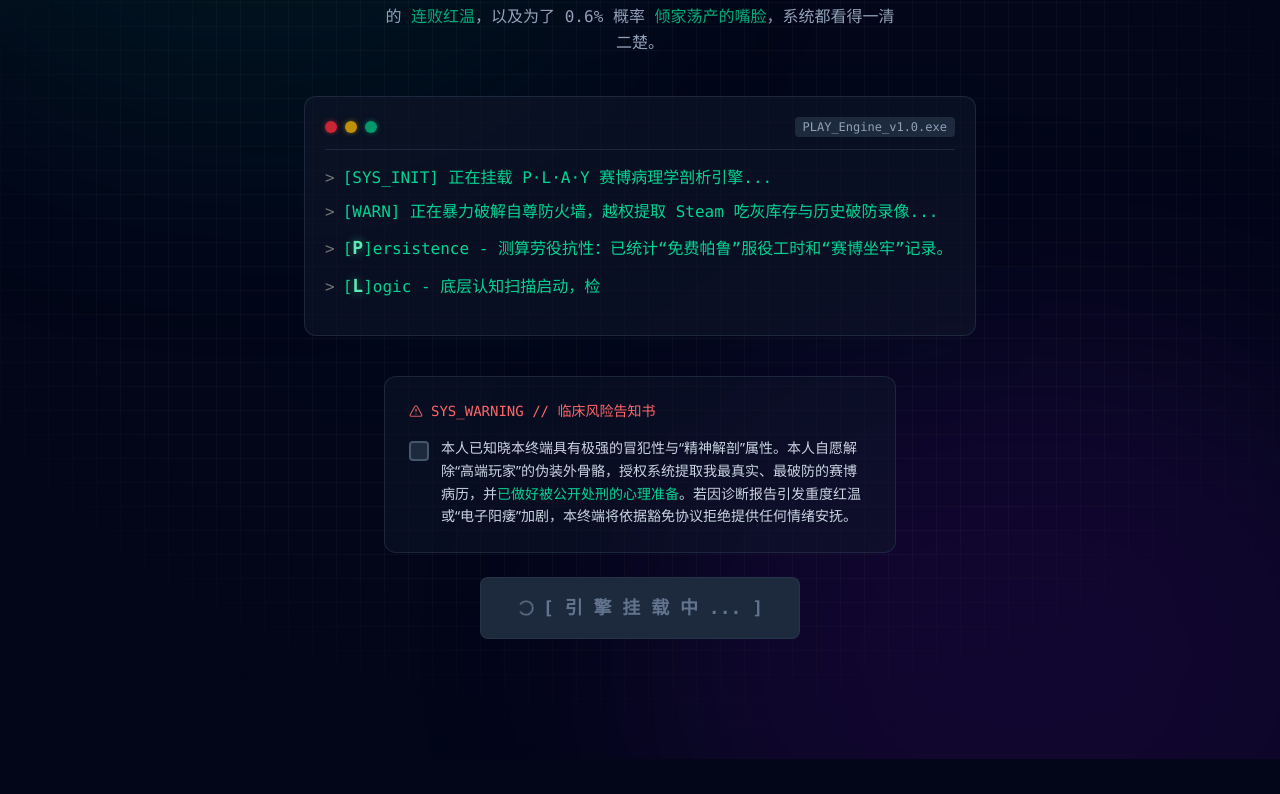
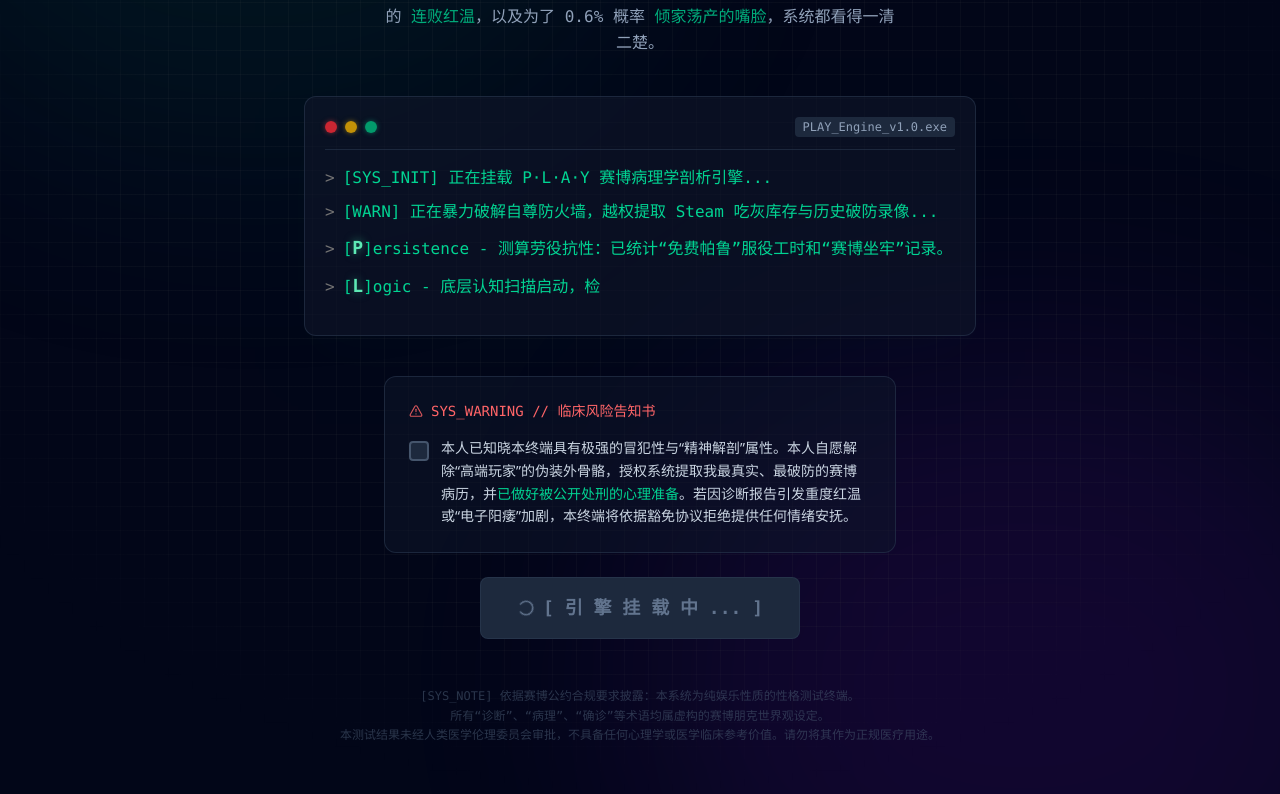
Before and after one commit to lxchapu/play, a Next.js app: page / in a window 1280 px wide. Shown: the part 286-1080 px from the top of the page. Before the commit the page ends 1045 px from the top, so only its background shows below. Built offline with nearby package versions, Linux system fonts and the light colour scheme.

Commit message:
feat: 添加合规声明组件

```diff
--- /dev/null
+++ b/src/app/_components/compliance-disclaimer.tsx
@@ -0,0 +1,20 @@
+/**
+ * 合规声明
+ */
+export function ComplianceDisclaimer() {
+  return (
+    <div className="py-12 px-4 text-center animate-[fadeIn_1s_ease-out_both_0.8s]">
+      <p className="text-[10px] sm:text-xs font-mono text-slate-600/60 leading-relaxed max-w-2xl mx-auto">
+        {
+          "[SYS_NOTE] 依据赛博公约合规要求披露：本系统为纯娱乐性质的性格测试终端。"
+        }
+        <br />
+        {"所有“诊断”、“病理”、“确诊”等术语均属虚构的赛博朋克世界观设定。"}
+        <br />
+        {
+          "本测试结果未经人类医学伦理委员会审批，不具备任何心理学或医学临床参考价值。请勿将其作为正规医疗用途。"
+        }
+      </p>
+    </div>
+  );
+}
--- a/src/app/page.tsx
+++ b/src/app/page.tsx
@@ -5,6 +5,7 @@ import "./_styles/style.css";
 import { ArrowRight, Check, TriangleAlert } from "lucide-react";
 import { useState } from "react";
 import { ActionButton } from "./_components/action-button";
+import { ComplianceDisclaimer } from "./_components/compliance-disclaimer";
 import { GithubLink } from "./_components/github-link";
 import { Terminal, type TerminalLog } from "./_components/terminal";
 
@@ -45,7 +46,7 @@ export default function LandingPage() {
         </div>
       </div>
       <div className="relative z-1 w-full max-w-250 mx-auto">
-        <div className="px-4 pt-4 pb-30 md:pt-10 md:px-8 flex flex-col gap-10">
+        <div className="px-4 pt-4 md:pt-10 md:px-8 flex flex-col gap-10">
           <Header />
           <div className="w-full max-w-2xl mx-auto animate-[fadeIn_0.5s_ease-out_both_0.2s]">
             <Terminal
@@ -57,6 +58,7 @@ export default function LandingPage() {
           <Action booted={booted} />
         </div>
       </div>
+      <ComplianceDisclaimer />
     </>
   );
 }
--- a/src/app/result/page.tsx
+++ b/src/app/result/page.tsx
@@ -7,6 +7,7 @@ import { notFound, useRouter, useSearchParams } from "next/navigation";
 import { Suspense, useEffect, useRef, useState } from "react";
 import { PERSONALITIES } from "@/data/personalities";
 import { decodeResult } from "@/logic/result-codec";
+import { ComplianceDisclaimer } from "../_components/compliance-disclaimer";
 import { GithubLink } from "../_components/github-link";
 import { ActionBar } from "./_components/action-bar";
 import { ReportCard } from "./_components/report-card";
@@ -69,7 +70,7 @@ function ResultContent() {
           <GithubLink />
         </div>
       </div>
-      <div className="relative z-1 w-full max-w-lg mx-auto p-8 pb-12">
+      <div className="relative z-1 w-full max-w-lg mx-auto px-4 pt-4">
         <ReportCard
           reportRef={reportRef}
           personality={p}
@@ -82,6 +83,7 @@ function ResultContent() {
           onRestart={handleRestart}
         />
       </div>
+      <ComplianceDisclaimer />
     </>
   );
 }
```
